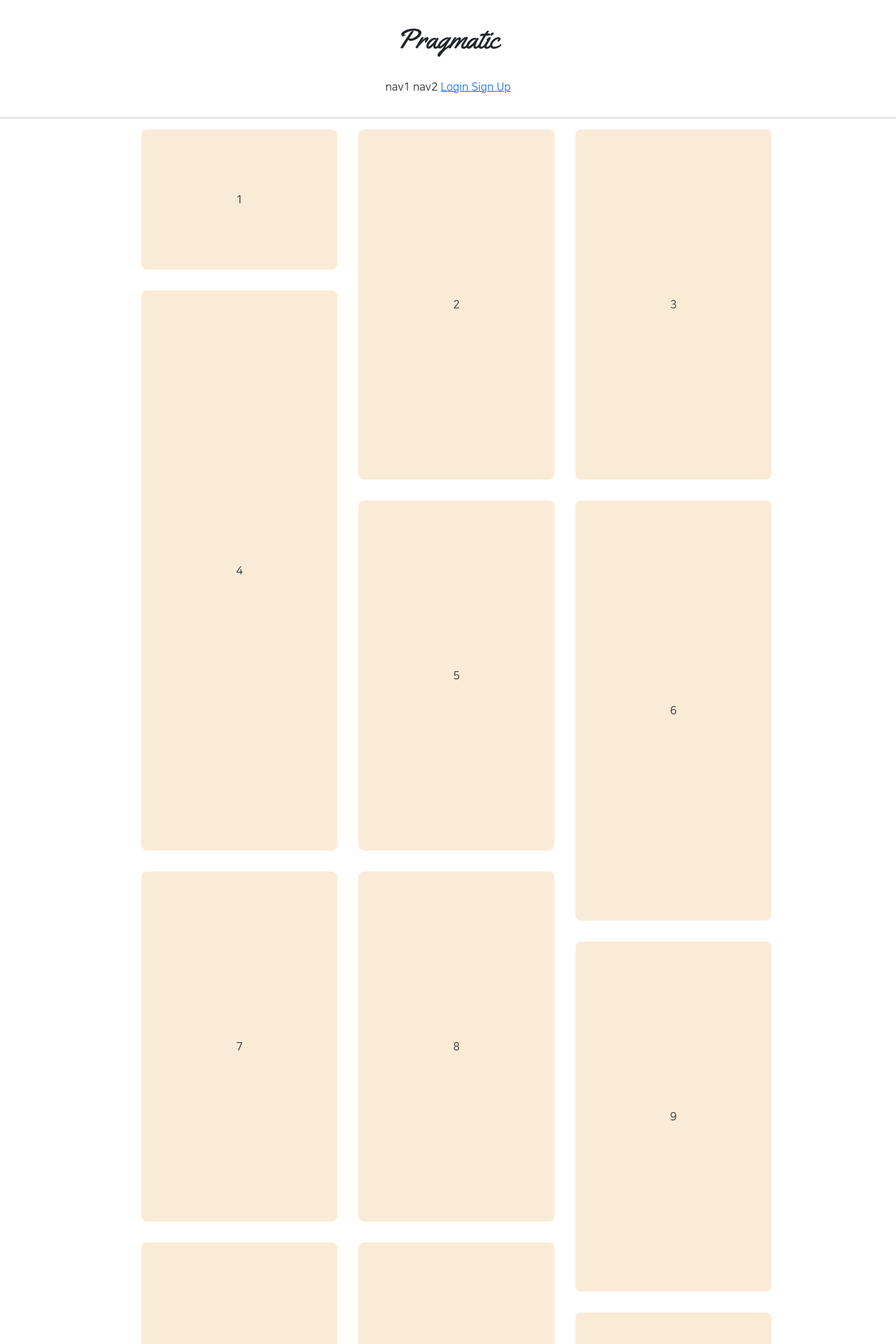
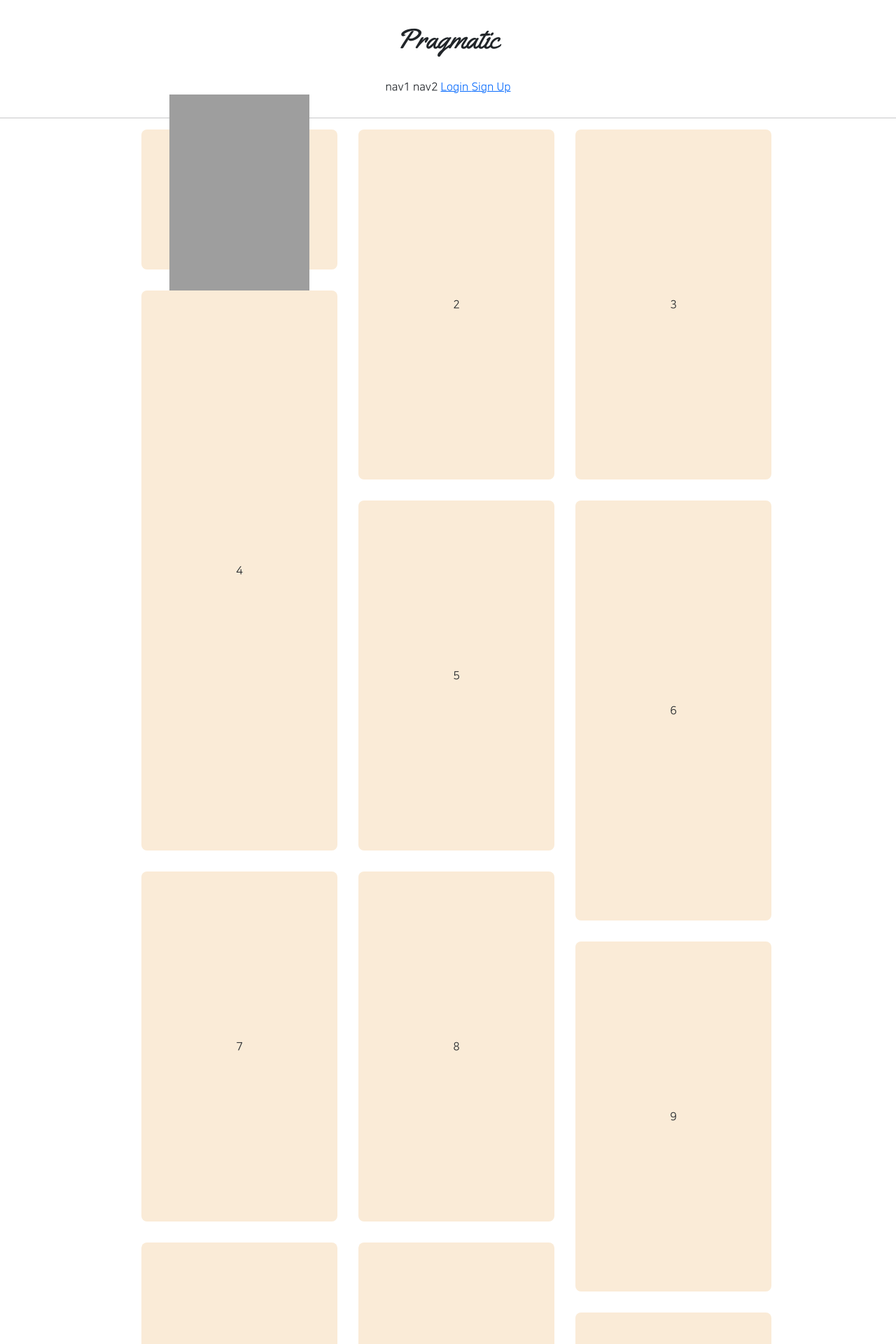
Before and after one commit to RYU339/gis_class4, a Django app: page /articles/list/ in a window 1280 px wide. Shown: the top 1920 px of the page at 70% size. Run offline with Django 3.2, Linux system fonts and the light colour scheme; parts of the project's set-up code (start-up, migrations or seed data) failed here and were passed over; some libraries are stand-ins or nearby versions; grey boxes are pictures that could not be loaded.

Commit message:
21.07.30 class 4 commit

```diff
--- a/accountapp/decorators.py
+++ b/accountapp/decorators.py
@@ -5,7 +5,7 @@ from django.http import HttpResponseForbidden
 def account_ownership_required(func):
     def decorated(request, *args, **kwargs):
         target_user = User.objects.get(pk=kwargs['pk'])
-        if target_user == request:
+        if target_user == request.user:
             return func(request, *args, **kwargs)
         else:
             return HttpResponseForbidden()
--- a/accountapp/templates/accountapp/detail.html
+++ b/accountapp/templates/accountapp/detail.html
@@ -15,7 +15,7 @@
                         class="material-icons round_button">
                         edit
                     </a>
-                    {% endif %}
+                {% endif %}
             </h2>
                 <h5>{{ target_user.profile.message }}</h5>
             {% else %}
--- a/accountapp/templates/accountapp/update.html
+++ b/accountapp/templates/accountapp/update.html
@@ -13,7 +13,7 @@
                 {% bootstrap_form form %}
                 <div class="m-5">
                     <input type="submit" class="btn btn-dark rounded-pill px-5">
-                <div>
+                </div>
             </form>
         </div>
     </div>
--- a/articleapp/templates/articleapp/list.html
+++ b/articleapp/templates/articleapp/list.html
@@ -21,7 +21,9 @@
     </style>
 
     <div class="container">
-      <div class="item1">1</div>
+      <div class="item1">
+          <img src="https://picsum.photos/200/300" alt="">
+      </div>
       <div class="item2">2</div>
       <div class="item3">3</div>
       <div class="item4">4</div>
```
Also changed, not shown: db.sqlite3.
